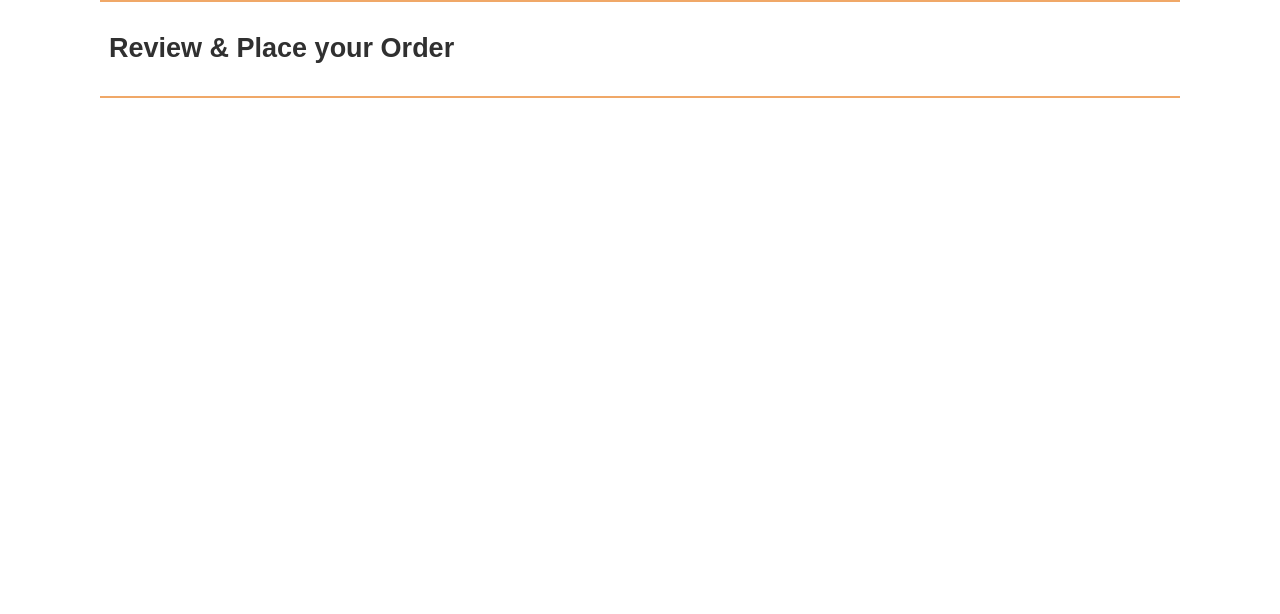
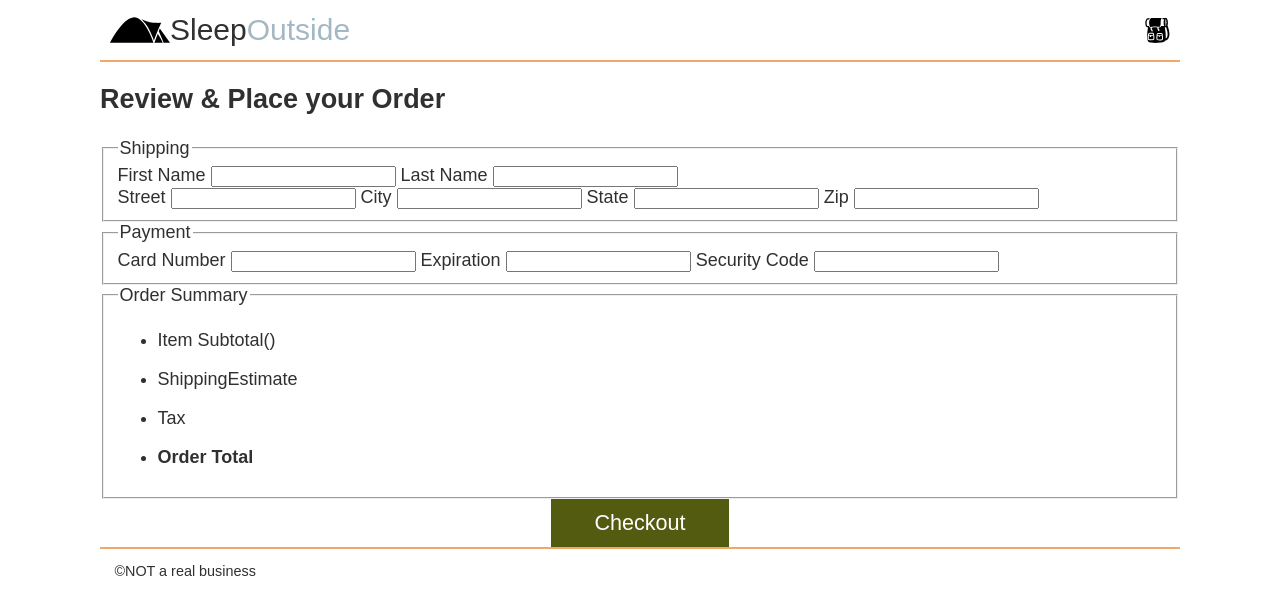
Before and after one commit to Ganon3/wdd330_team6, a website: page src/checkout/index.html in a window 1280 px wide. Drawn offline with Linux system fonts and the light colour scheme; files that its build step writes are made by us from their sources.

Commit message:
Team Activity - Step 03

```diff
--- a/src/checkout/index.html
+++ b/src/checkout/index.html
@@ -4,14 +4,69 @@
     <meta charset="UTF-8" />
     <meta name="viewport" content="width=device-width, initial-scale=1.0" />
     <title>Sleep Outside | Checkout</title>
-    <link rel="stylesheet" href="css/style.css" />
+    <link rel="stylesheet" href="../css/style.css" />
+    <script src="../js/checkout.js" type="module"></script>
+
   </head>
   <body>
     <header class="divider" id="main-header"></header>
-    <main class="divider">
-      <section class="products">
-        <h2>Review & Place your Order</h2>
-      </section>
+    <main class="divider checkout">
+      <h2>Review &amp; Place your Order</h2>
+      <section class="checkout-form"></section>
+      <form name="checkout">
+        <fieldset>
+          <legend>Shipping</legend>
+          <div class="checkout-name">
+            <label for="fname">First Name</label>
+            <input id="fname" required />
+            <label for="lname">Last Name</label>
+            <input id="lname" required />
+          </div>
+          <div class="checkout-address">
+            <label for="street">Street</label>
+            <input id="street" required />
+            <label for="city">City</label>
+            <input id="city" required />
+            <label for="state">State</label>
+            <input id="state" required />
+            <label for="zip">Zip</label>
+            <input id="zip" required />
+          </div>
+        </fieldset>
+        <fieldset>
+          <legend>Payment</legend>
+          <label for="cardNumber">Card Number</label>
+          <input id="cardNumber" required />
+          <label for="expiration">Expiration</label>
+          <input id="expiration" required />
+          <label for="code">Security Code</label>
+          <input id="code" required />
+        </fieldset>
+        <fieldset class="checkout-summary">
+          <legend>Order Summary</legend>
+          <ul>
+            <li>
+              <label for="cartTotal"
+                >Item Subtotal(<span id="num-items"></span>)</label>
+                <p name="cartTotal" id="cartTotal"></p>
+            </li>
+            <li>
+              <label for="shipping">ShippingEstimate</label>
+              <p id="shipping"></p>
+            </li>
+            <li>
+              <label for="tax">Tax</label>
+              <p id="tax"></p>
+            </li>
+            <li>
+              <label for="orderTotal"><b>Order Total</b></label>
+              <p id="orderTotal"></p>
+            </li>
+          </ul>
+        </fieldset>
+
+        <button id="checkoutSubmit" type="submit">Checkout</button>
+      </form>
     </main>
     <footer id="main-footer"></footer>
   </body>
--- a/src/css/style.css
+++ b/src/css/style.css
@@ -190,41 +190,7 @@ button {
 .product-card p {
   margin: 0.5em 0;
 }
-/* making this display as flex is easier than grid container */
-.product-grid {
-  display: flex;
-  justify-content: space-evenly;
-  padding: 0;
-  font-size: var(--small-font);
-  text-align: center;
 
-}
-
-.product-grid a {
-  color: black;
-  text-decoration: none;
-}
-
-.product-grid img {
-  width: 100px;
-}
-
-.product-grid li {
-  list-style: none;
-}
-
-.alert-list {
-  padding: 10px;
-  margin-bottom: 20px;
-}
-
-.alert-message {
-  padding: 10px;
-  margin-bottom: 5px;
-  border-radius: 4px;
-  font-weight: bold;
-  text-align: center;
-}
 .card__brand {
   font-size: var(--small-font);
 }
@@ -281,6 +247,38 @@ button {
   grid-row: 2;
   grid-column: 3;
 }
+/* main page product grid */
+/* making this display as flex is easier than grid container */
+.product-grid {
+  display: flex;
+  justify-content: space-evenly;
+  padding: 0;
+  font-size: var(--small-font);
+  text-align: center;
+}
+.product-grid a {
+  color: black;
+  text-decoration: none;
+}
+.product-grid img {
+  width: 100px;
+}
+.product-grid li {
+  list-style: none;
+}
+
+/* alert added 10-28 km */
+.alert-list {
+  padding: 10px;
+  margin-bottom: 20px;
+}
+.alert-message {
+  padding: 10px;
+  margin-bottom: 5px;
+  border-radius: 4px;
+  font-weight: bold;
+  text-align: center;
+}
 
 @media screen and (min-width: 500px) {
   body {
--- /dev/null
+++ b/src/js/checkout.js
@@ -0,0 +1,5 @@
+import { loadHeaderFooter, updateCartCount } from "./utils.mjs";
+
+loadHeaderFooter().then(() => {
+    updateCartCount();
+  });
```
Also changed, not shown: src/cart/index.html (+5 -1 lines), src/js/checkoutProcess.mjs (added, +33 -0 lines).
